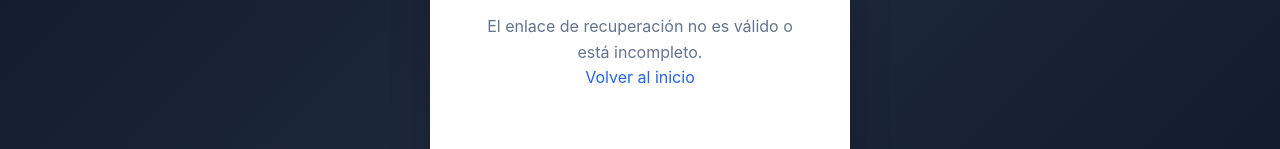
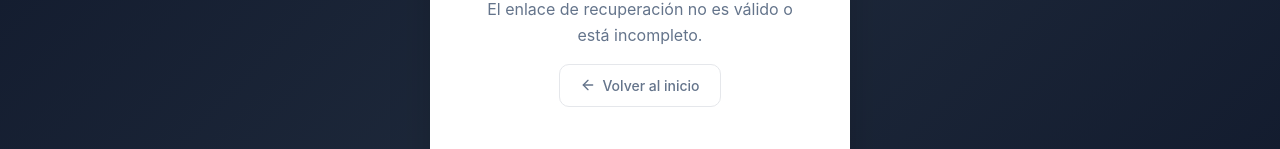
Before and after one commit to Dennis-9430/gym-management, a React (Vite) app: page /reset-password in a window 1280 px wide. Shown: the part 352-501 px from the top of the page. Built offline with nearby package versions, Linux system fonts and the light colour scheme; no server answers.

Commit message:
style: Volver al inicio button with outline style
- Add .login__back-link CSS class (border, rounded, hover effect)
- Replace inline <Link> in ForgotPassword sent/form states
- Replace inline <Link> in ResetPassword invalid-token state
- Remove inline ArrowLeft styles, use class gap instead

```diff
--- a/src/pages/ForgotPassword.tsx
+++ b/src/pages/ForgotPassword.tsx
@@ -63,8 +63,11 @@ const ForgotPassword = () => {
               de recuperación en los próximos minutos.
             </p>
           </div>
-          <div style={{ textAlign: "center", marginTop: "16px" }}>
-            <Link to="/">Volver al inicio</Link>
+          <div style={{ textAlign: "center" }}>
+            <Link to="/" className="login__back-link">
+              <ArrowLeft size={16} />
+              Volver al inicio
+            </Link>
           </div>
         </div>
       </div>
@@ -129,9 +132,9 @@ const ForgotPassword = () => {
             )}
           </button>
 
-          <div className="login__register" style={{ marginTop: "16px" }}>
-            <Link to="/">
-              <ArrowLeft size={16} style={{ verticalAlign: "middle", marginRight: "4px" }} />
+          <div style={{ textAlign: "center" }}>
+            <Link to="/" className="login__back-link">
+              <ArrowLeft size={16} />
               Volver al inicio de sesión
             </Link>
           </div>
--- a/src/pages/ResetPassword.tsx
+++ b/src/pages/ResetPassword.tsx
@@ -1,7 +1,7 @@
 /* Página de restablecimiento de contraseña */
 import { useState } from "react";
 import { useSearchParams, useNavigate, Link } from "react-router-dom";
-import { Lock, Loader2, CheckCircle2, AlertCircle } from "lucide-react";
+import { Lock, Loader2, CheckCircle2, AlertCircle, ArrowLeft } from "lucide-react";
 import { buildUrl } from "../services/api";
 import "../styles/login.css";
 
@@ -66,7 +66,10 @@ const ResetPassword = () => {
           <div className="login__header">
             <h1>Enlace inválido</h1>
             <p>El enlace de recuperación no es válido o está incompleto.</p>
-            <Link to="/">Volver al inicio</Link>
+            <Link to="/" className="login__back-link">
+              <ArrowLeft size={16} />
+              Volver al inicio
+            </Link>
           </div>
         </div>
       </div>
--- a/src/styles/login.css
+++ b/src/styles/login.css
@@ -366,6 +366,32 @@
   text-decoration: underline;
 }
 
+/* Back link — Volver al inicio (parecido a un botón outline) */
+.login__back-link {
+  display: inline-flex;
+  align-items: center;
+  justify-content: center;
+  gap: 6px;
+  margin-top: 16px;
+  padding: 10px 20px;
+  border: 1.5px solid var(--color-border);
+  border-radius: 10px;
+  background: transparent;
+  color: var(--color-text-muted);
+  font-size: var(--font-size-sm);
+  font-weight: var(--font-weight-medium);
+  text-decoration: none;
+  cursor: pointer;
+  transition: all 200ms ease;
+}
+
+.login__back-link:hover {
+  border-color: var(--color-action);
+  background: var(--color-action);
+  color: var(--color-text-inverse);
+  text-decoration: none;
+}
+
 /* ==========================================================================
    FORGOT / RESET PASSWORD — contenedor centrado (login__container)
    ========================================================================== */
```
